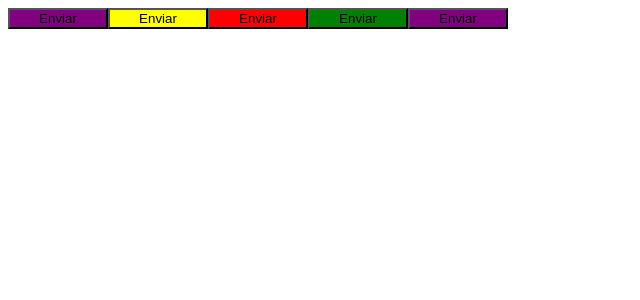
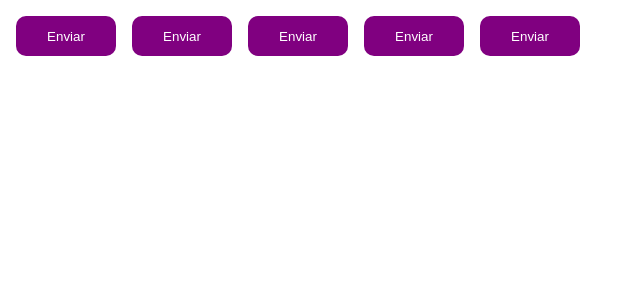
Before and after one commit to GabrielS0ares/timer-pomodoro, a React (Vite) app: page / in a window 1280 px wide. Shown: the top 300 px of the page, without its empty margins (0-640 px from the left). Built offline with nearby package versions, Linux system fonts and the light colour scheme.

Commit message:
Feat: Tipagem de temas

```diff
--- a/src/@types/styles.d.ts
+++ b/src/@types/styles.d.ts
@@ -4,5 +4,5 @@ import { defaultTheme } from "../styles/themes/default";
 type ThemeType = typeof defaultTheme;
 
 declare module 'styled-components' {
-
+    export interface defaultTheme extends ThemeType {}
 }
--- a/src/components/Button.styles.ts
+++ b/src/components/Button.styles.ts
@@ -15,12 +15,18 @@ const buttonVariants = {
 
 export const ButtonContainer = styled.button<ButtonContainerProps>`
     width: 100px;
-    height: 20;
+    height: 40px;
+    border-radius: 10px;
+    border: 0;
+    margin: 8px;
 
-    ${props => {
+    background-color: ${props => props.theme.primary};
+    color: ${props => props.theme.white};
+
+    /* ${props => {
         return css`
             background-color: ${buttonVariants[props.variant]};
         `
-    }}
+    }} */
 
 `
--- a/src/styles/themes/default.ts
+++ b/src/styles/themes/default.ts
@@ -1,4 +1,5 @@
 export const defaultTheme = {
     primary: "purple",
     secondary: "orange",
+    white: "#fff"
 }
```
